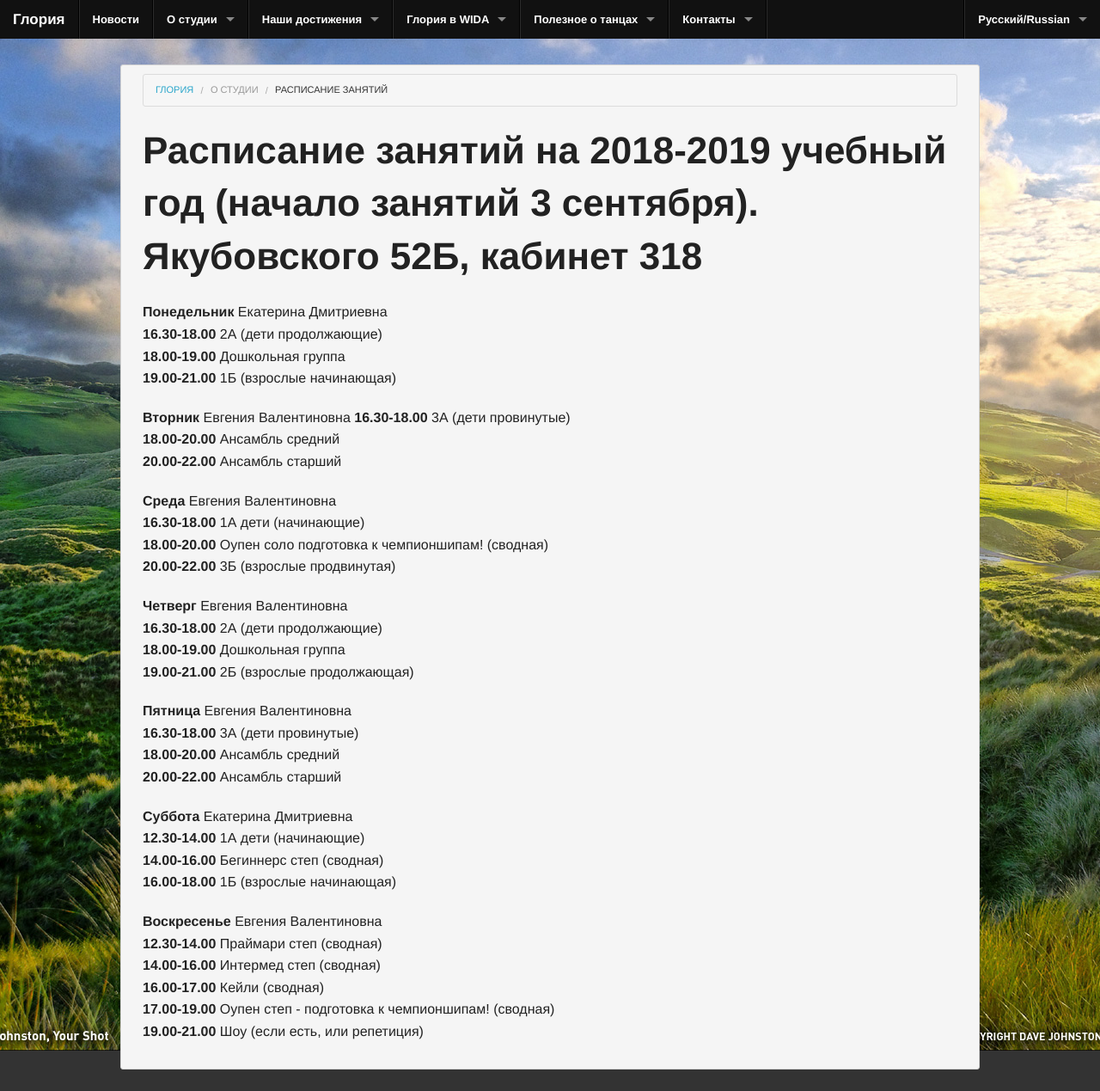
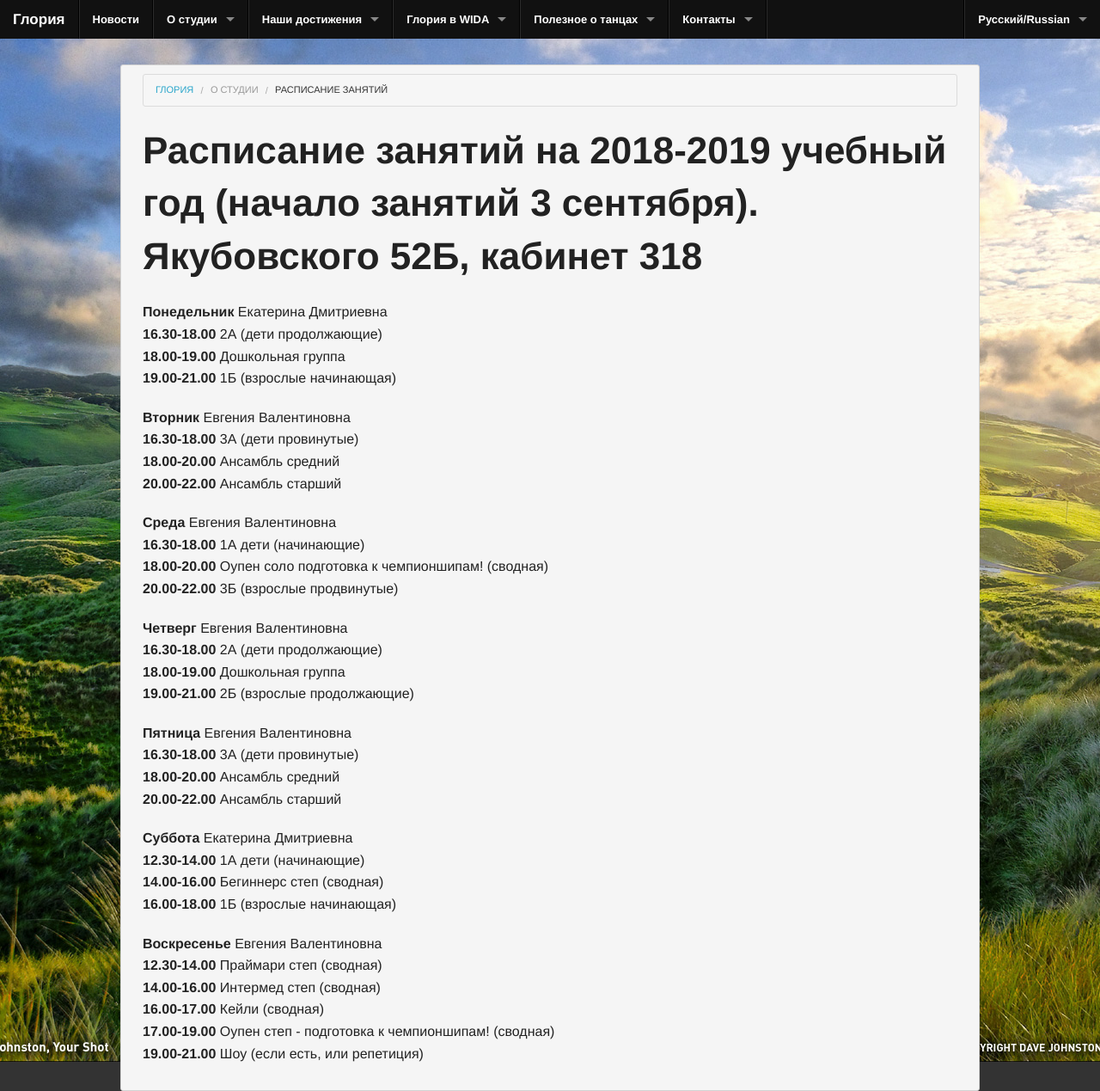
Before and after one commit to gloria-studio/gloria-studio.github.io, a Jekyll site: the page built from about/schedule/index.md, in a window 1280 px wide. Shown: the whole page at 86% size. Built offline with Jekyll 4.4.1, drawn with Linux system fonts in a browser that asks for light colours; before the commit the page ends 1244 px from its top, so only the background shows below that.

Commit message:
Update index.md

```diff
--- a/about/schedule/index.md
+++ b/about/schedule/index.md
@@ -29,12 +29,12 @@
 **Среда** Евгения Валентиновна
 **16.30-18.00** 1А дети (начинающие)
 **18.00-20.00** Оупен соло подготовка к чемпионшипам! (сводная)
-**20.00-22.00** 3Б (взрослые продвинутая)
+**20.00-22.00** 3Б (взрослые продвинутые)
 
 **Четверг** Евгения Валентиновна
 **16.30-18.00** 2А (дети продолжающие)
 **18.00-19.00** Дошкольная группа
-**19.00-21.00** 2Б (взрослые продолжающая)
+**19.00-21.00** 2Б (взрослые продолжающие)
 
 **Пятница** Евгения Валентиновна
 **16.30-18.00** 3А (дети провинутые)
```
